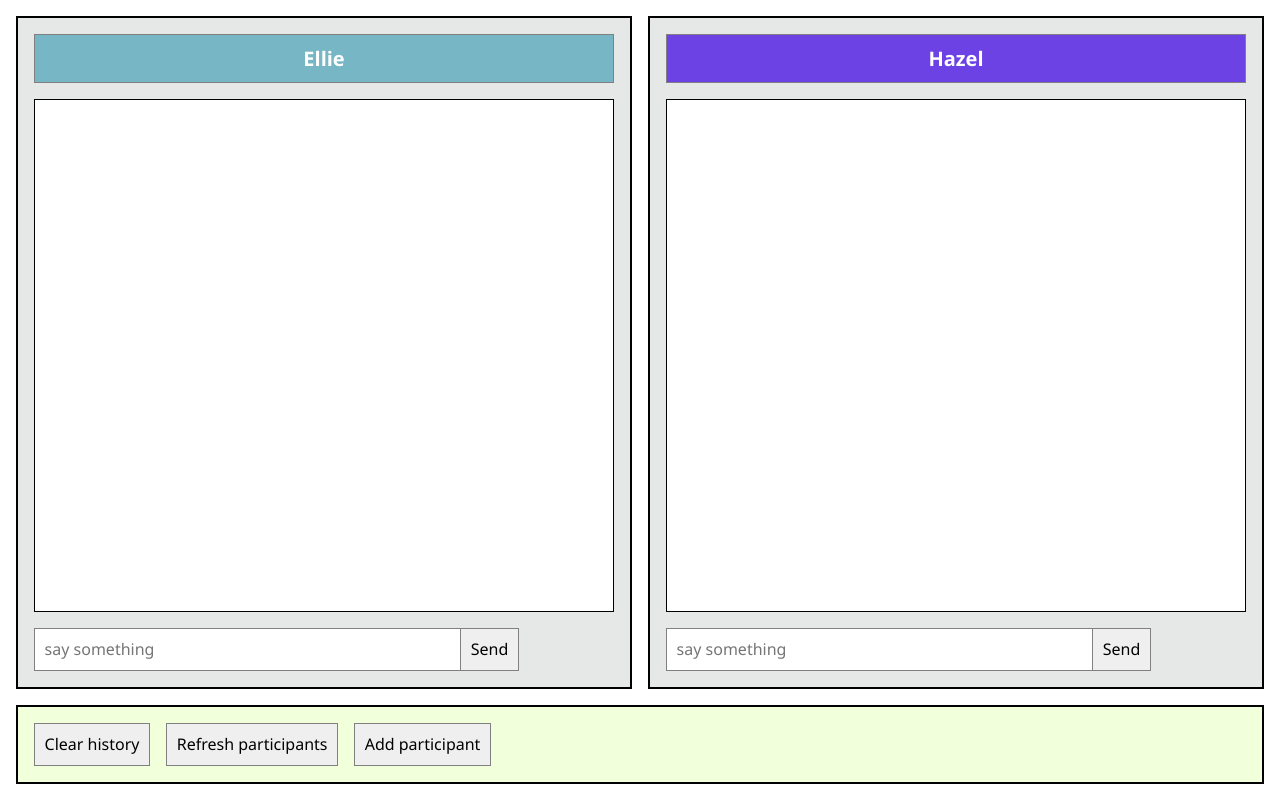
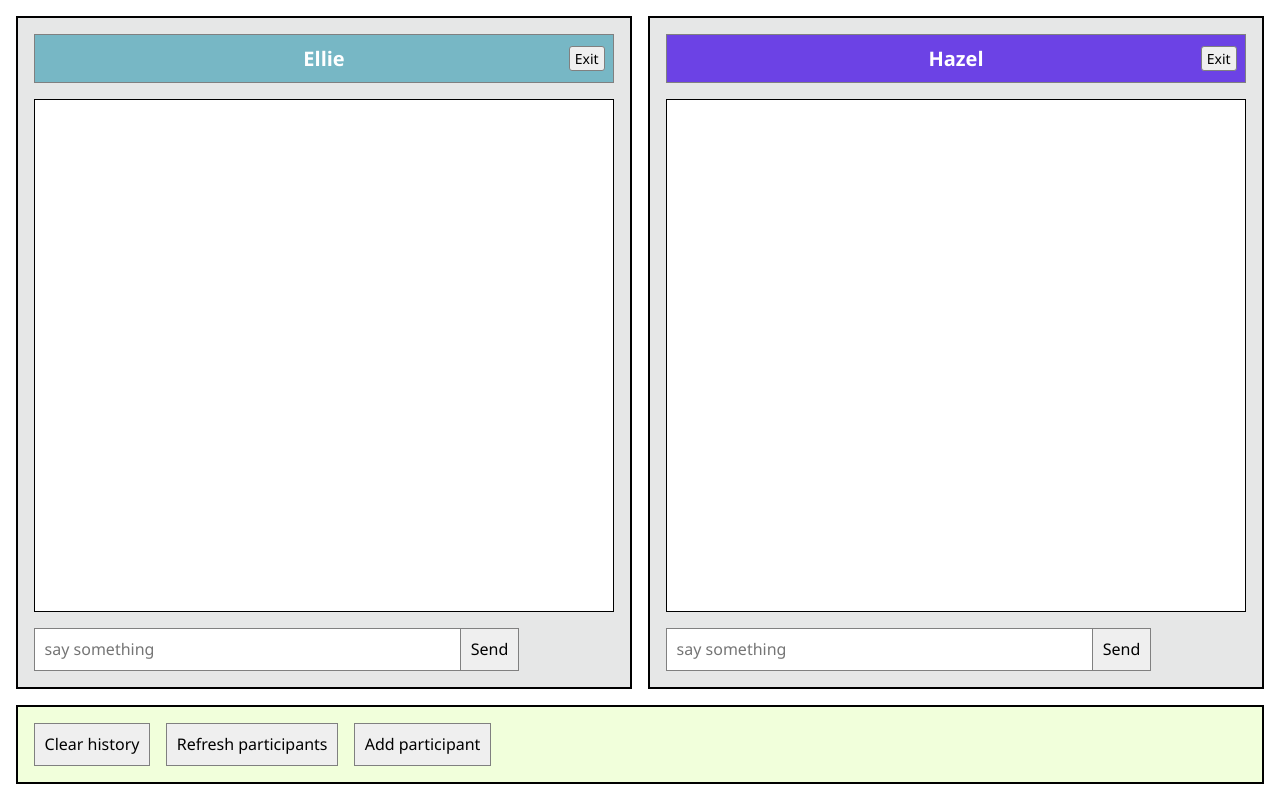
Before and after one commit to SergiiVdovareize/react-split-chat, a React (Create React App) app: page / in a window 1280 px wide. Built offline with nearby package versions, Linux system fonts and the light colour scheme.

Commit message:
exit chat

```diff
--- a/src/App.css
+++ b/src/App.css
@@ -77,6 +77,7 @@ html, body {
   padding: 10px 5px;
   flex: 0 1 auto;
   color: white;
+  position: relative;
 }
 
 .user-name {
@@ -130,12 +131,15 @@ html, body {
   background-color: rgb(241, 255, 219);
 }
 
-.chat-panel .btn {
-  /* border-color: #1a7ab9;
-  background-color: #1d89cf;
-  color: white */
-}
-
 .chat-panel .btn:not(:first-child) {
   margin-left: 1em;
 }
+
+.exit-chat {
+  position: absolute;
+  padding: 2px 5px;
+  right: 0.6em;
+  top: 0.8em;
+  border-radius: 3px;
+  font-size: 14px;
+}
--- a/src/App.js
+++ b/src/App.js
@@ -25,7 +25,7 @@ function App() {
     return { name, color }
   }
 
-  const removeUsedNames = () => {
+  const refreshUsedNames = () => {
     participants.forEach(({ name }) => {
       delete names[name]
     })
@@ -54,9 +54,17 @@ function App() {
     names = {...origNames}
   }
 
+  const exitChat = (user) => {
+    const updatedParticipants = [...participants]
+    const found = updatedParticipants.find(elem => elem.name === user)
+    updatedParticipants.splice(updatedParticipants.indexOf(found), 1)
+    setParticipants(updatedParticipants)
+    setGroupSize(groupSize - 1)
+  }
+
   useEffect(() => {
-    removeUsedNames()
-  }, [])
+    refreshUsedNames()
+  }, [participants])
 
   useEffect(() => {
     localStorage.setItem('history', JSON.stringify(history))
@@ -80,10 +88,17 @@ function App() {
   return (
     <div className="application">
       <div className="chat-group">
-        {participants.map((participant, index) => <Wrapper key={index} history={history} sendMessage={sendMessage} participant={participant}/>)}
+        {participants.map((participant, index) => <Wrapper key={index}
+            history={history}
+            sendMessage={sendMessage}
+            participant={participant}
+            exitChat={exitChat}/>)}
       </div>
 
-      <ChatPanel clearHistory={clearHistory} addParticipant={addParticipant} refreshParticipants={refreshParticipants} noMoreChats={groupSize === MAX_GROUP_SIZE}/>
+      <ChatPanel clearHistory={clearHistory}
+          addParticipant={addParticipant}
+          refreshParticipants={refreshParticipants}
+          noMoreChats={groupSize === MAX_GROUP_SIZE}/>
     </div>
   );
 }
--- a/src/components/MessageField.js
+++ b/src/components/MessageField.js
@@ -4,9 +4,11 @@ function MessageField({ sendMessage }) {
   const sendMessageWrapper = (ev) => {
     ev.preventDefault()
 
-    const message = ev.target.elements['message-text'].value
-    ev.target.elements['message-text'].value = ''
-    sendMessage(message)
+    const message = ev.target.elements['message-text'].value.trim()
+    if (message.length > 0) {
+      ev.target.elements['message-text'].value = ''
+      sendMessage(message)
+    }
   }
 
   return (
--- a/src/components/MessageRow.js
+++ b/src/components/MessageRow.js
@@ -19,14 +19,14 @@ function MessageRow({ timestamp, userName, message, itsMe }) {
     return `${hours}:${minutes}:${seconds}`
   }
 
-  return (
+  return message.trim().length > 0 ?(
     <div className='message-row'>
       {messageAuthor()}
       <div className='userMessage'>{message}</div>
       <div className='timestamp'>{messageTime()}</div>
 
     </div>
-  );
+  ) : null;
 }
 
 export default MessageRow;
--- a/src/components/Title.js
+++ b/src/components/Title.js
@@ -1,9 +1,14 @@
 import React from 'react';
 
-function Title({ userName, backColor }) {
+function Title({ userName, backColor, exitChat }) {
+  const exitClickHandler = () => {
+    exitChat(userName)
+  }
+
   return (
     <div className='chat-title' style={{backgroundColor: `#${backColor}`}}>
       <div className='user-name'>{userName}</div>
+      <input type='button' className='exit-chat' value='Exit' onClick={exitClickHandler}/>
     </div>
   );
 }
--- a/src/components/Wrapper.js
+++ b/src/components/Wrapper.js
@@ -3,7 +3,7 @@ import MessageField from './MessageField';
 import Title from './Title';
 import Conversation from './Conversation';
 
-function Wrapper({ participant: {name, color}, history, sendMessage }) {
+function Wrapper({ participant: {name, color}, history, sendMessage, exitChat }) {
   const sendMessageWrapper = (message) => {
     sendMessage(name, message)
   }
@@ -11,7 +11,7 @@ function Wrapper({ participant: {name, color}, history, sendMessage }) {
   return (
     <div className="chat-wrapper">
       <div className="chat-content">
-        <Title userName={name} backColor={color}/>
+        <Title userName={name} backColor={color} exitChat={exitChat}/>
         <Conversation history={history} userName={name}/>
         <MessageField sendMessage={sendMessageWrapper}/>
       </div>
```
